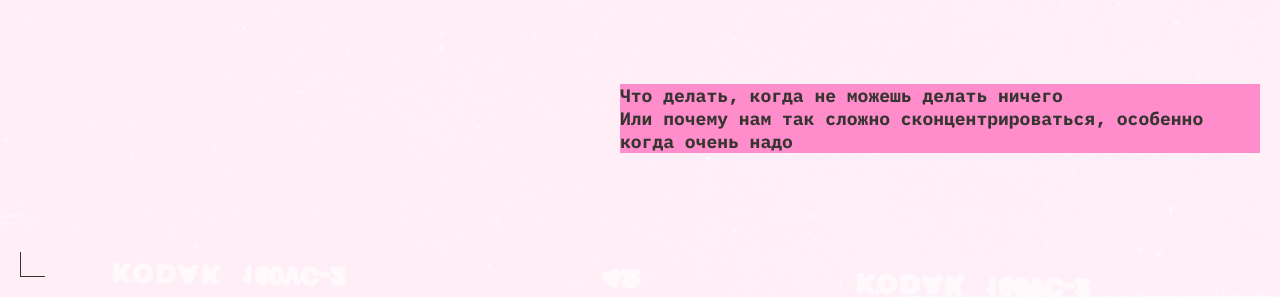
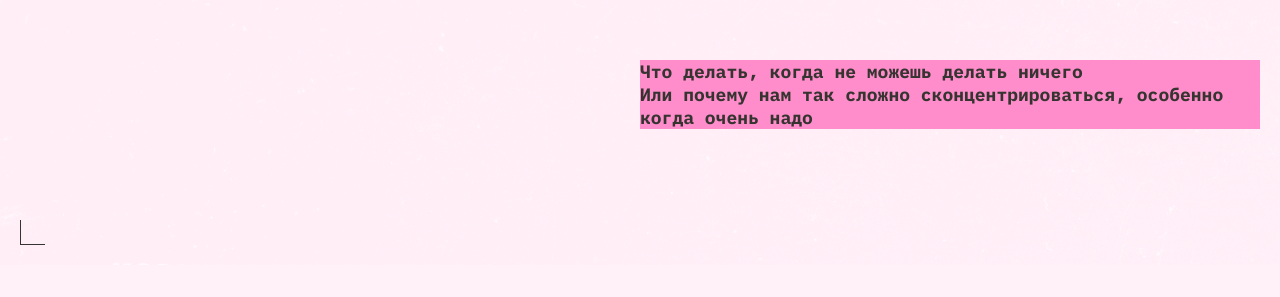
Before and after one commit to Anna-075/slozhno-sosredotochitsya-fd, a plain HTML site: page index.html in a window 1280 px wide. Shown: the part 503-800 px from the top of the page. Drawn offline with Linux system fonts and the light colour scheme.

Commit message:
Первая версия проекта 1.1

```diff
--- a/index.html
+++ b/index.html
@@ -6,14 +6,14 @@
     <meta name="viewport" content="width=device-width, initial-scale=1.0" />
     <meta name="color-scheme" content="dark light" />
     <title>Сложно сосредоточиться</title>
-    <link rel="icon" href="./images/favicon.ico" type="image/x-icon" />
-    <link rel="icon" href="./images/favicon.svg" type="image/svg+xml" />
     <link rel="stylesheet" href="./fonts/fonts.css" />
     <link rel="stylesheet" href="./styles/globals.css" />
     <link rel="stylesheet" href="./styles/variables.css" />
     <link rel="stylesheet" href="./styles/style.css" />
     <link rel="stylesheet" href="./styles/dark.css" />
     <link rel="stylesheet" href="./styles/light.css" />
+    <link rel="icon" href="./images/favicon.ico" type="image/x-icon" />
+    <link rel="icon" href="./images/favicon.svg" type="image/svg+xml" />
     <script src="./scripts/script.js"></script>
   </head>
   <body class="page">
@@ -48,11 +48,11 @@
         <div class="header__decor-element" aria-hidden="true"></div>
         <h1 class="header__title accent-title">no focus</h1>
       </div>
-      <div class="header__text-box title-decore">
-        <p class="header__text">
+      <div class="header__text-box ">
+        <p class="header__text title-decore">
           Что делать, когда не можешь делать ничего
         </p>
-        <p class="header__text">
+        <p class="header__text title-decore">
           Или почему нам так сложно сконцентрироваться, особенно когда очень
           надо
         </p>
--- a/styles/light.css
+++ b/styles/light.css
@@ -42,7 +42,7 @@
 }
 
 @media (prefers-color-scheme: light) {
-  :root  {
+  :root {
     --main-color: #353430;
     --main-text-color: #353430;
     --accent-title-color: #FFC2E6;
--- a/styles/style.css
+++ b/styles/style.css
@@ -12,7 +12,6 @@
   position: relative;
   display: grid;
   align-items: center;
-  height: 100vh;
   min-height: 668px;
   grid-template-columns: 1fr;
   grid-template-rows: 1fr min-content 1fr;
@@ -213,7 +212,6 @@
   display: grid;
   align-items: center;
   justify-content: center;
-  height: 100vh;
   min-height: 668px;
   padding: 0 10px;
   background-color: var(--main-background-color);
@@ -224,6 +222,8 @@
 }
 
 @media (width >= 768px) {
+
+
   .header {
     min-height: 1024px;
     padding: 20px;
@@ -255,13 +255,16 @@
   }
 
   .accent-title {
-    font-size: clamp(7.5rem, 0.5625rem + 14.4531vw, 9.8125rem);
     letter-spacing: 0;
   }
 
   .header__text-box {
-    width: 50vw;
-    justify-self: end;
+    display: grid;
+    grid-template-columns: repeat(2, 1fr);
+  }
+
+  .header__text {
+    grid-column: 2;
   }
 
   .content {
@@ -270,7 +273,7 @@
   }
 
   .content__section {
-    grid-template-columns: 315px 1fr;
+    grid-template-columns: 236px 1fr;
   }
 
   .section-reasons {
@@ -332,6 +335,8 @@
 }
 
 @media (width >= 1024px) {
+
+
   .header {
     min-height: 768px;
   }
@@ -343,6 +348,10 @@
 
   .header__theme-menu-list {
     flex-direction: row;
+  }
+
+   .accent-title {
+    font-size: clamp(7.5rem, 0.5625rem + 14.4531vw, 9.8125rem);
   }
 
   .content__section {
```
